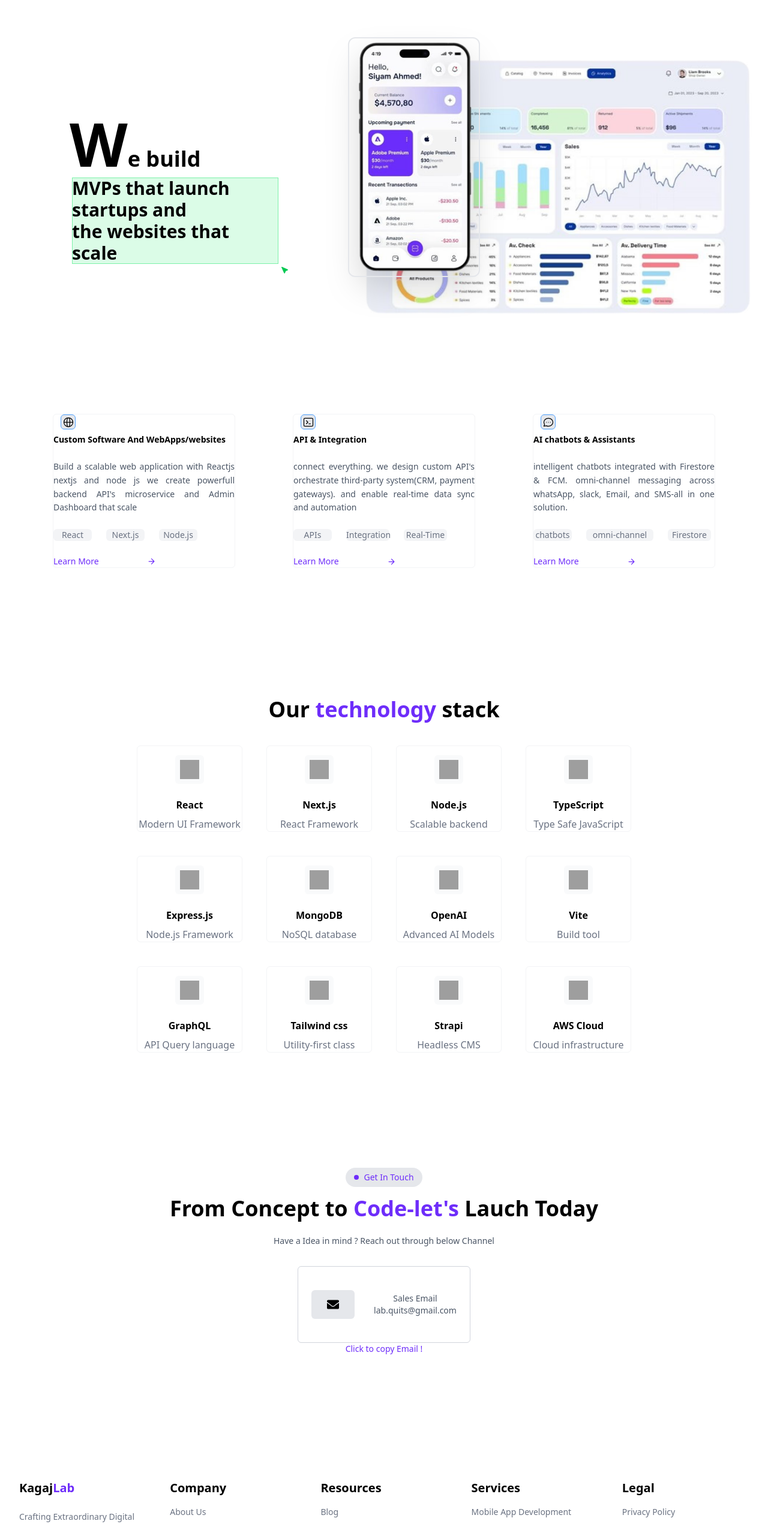
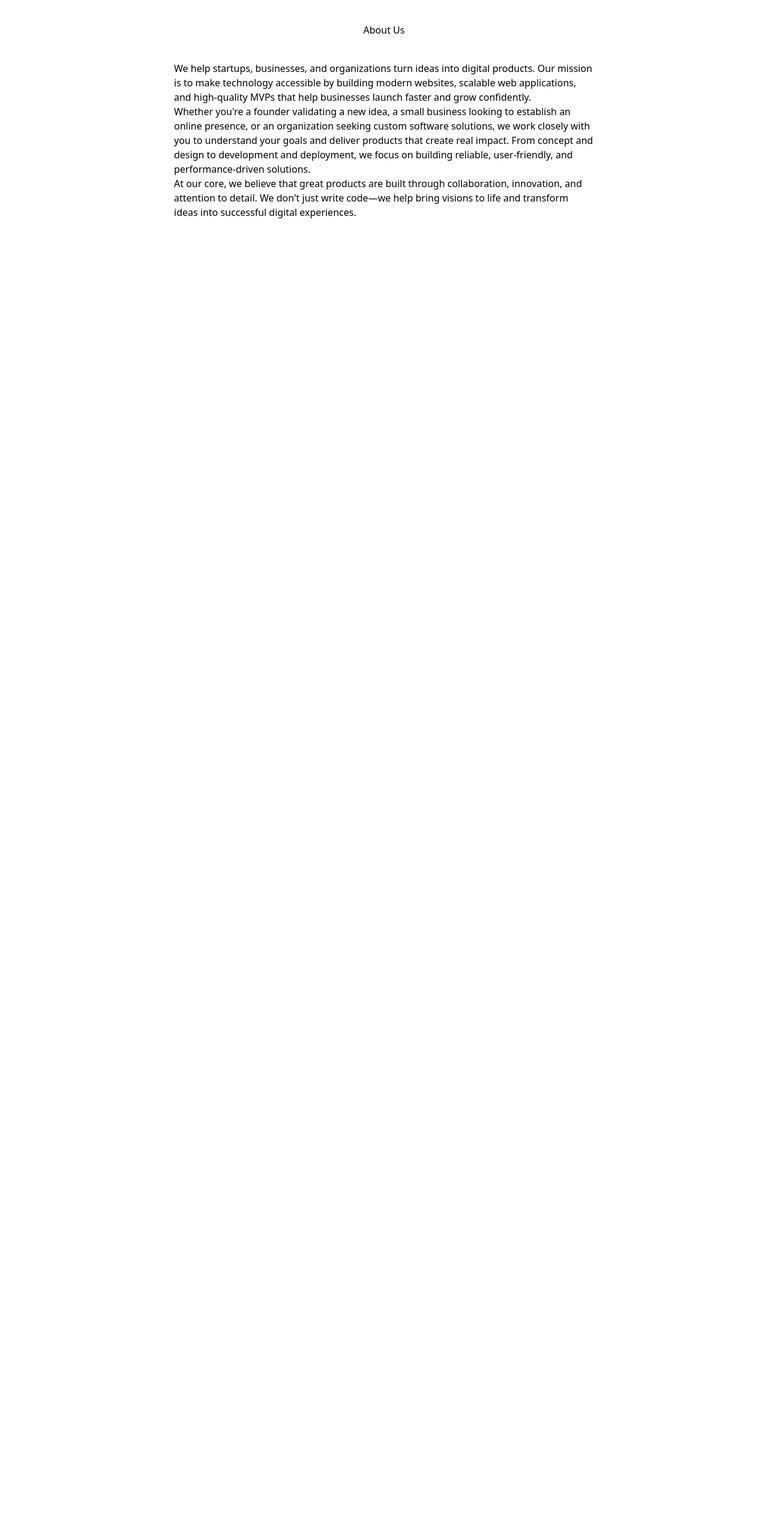
Before and after one commit to manusudha/QbitsLab, a React (Vite) app: page /about-us in a window 1280 px wide. Shown: the part 58-2599 px from the top of the page at 60% size. After the commit the page ends 800 px from the top, so only its background shows below. Built offline with nearby package versions, Linux system fonts and the light colour scheme; grey boxes are pictures that could not be loaded.

Commit message:
ui changes

```diff
--- a/src/App.jsx
+++ b/src/App.jsx
@@ -6,18 +6,29 @@ import Technology from "./Component/Technology"
 import Getintouch from "./Component/Getintouch"
 import Footer from "./Component/Footer"
 import Copyright from "./Component/Copyright"
-import { BrowserRouter } from "react-router-dom"
+import { BrowserRouter,Routes,Route } from "react-router-dom"
+import Aboutus from "./Component/Aboutus"
 export default function  App(){
   const [color,setColor]=useState(false)
   return <div className={`w-full ${color?"bg-black":"bg-white"}`}>
-
+           <BrowserRouter>
               <Navbar color={color} setColor={setColor}/>
+               <Routes>
+                    <Route path="/"
+                       element={
+                        <>
                         <Home/>
                         <Services/>
                         <Technology/>
                         <Getintouch/>
                         <Footer/>
                         <Copyright/>
+                        </>
+                       } />
+
+                    <Route path="/about-us" element={<Aboutus/>}/>
+              </Routes>
+            </BrowserRouter>
 
          </div>
 }
--- /dev/null
+++ b/src/Component/Aboutus.jsx
@@ -0,0 +1,16 @@
+import { div } from "motion/react-client";
+
+export default function Aboutus(){
+    return <div className="w-full m-auto">
+                  <div className="w-full  justify-center items-center w-32">
+                       <div className="flex justify-center items-center mt-10"> About Us</div>
+                       <div className="flex w-[700px] justify-center items-center m-auto mt-10">
+                         We help startups, businesses, and organizations turn ideas into digital products. Our mission is to make technology accessible by building modern websites, scalable web applications, and high-quality MVPs that help businesses launch faster and grow confidently.
+                          <br />
+                         Whether you're a founder validating a new idea, a small business looking to establish an online presence, or an organization seeking custom software solutions, we work closely with you to understand your goals and deliver products that create real impact. From concept and design to development and deployment, we focus on building reliable, user-friendly, and performance-driven solutions.
+                          <br />
+                         At our core, we believe that great products are built through collaboration, innovation, and attention to detail. We don't just write code—we help bring visions to life and transform ideas into successful digital experiences.
+                       </div>
+                  </div>
+           </div>
+}
--- a/src/Component/Footer.jsx
+++ b/src/Component/Footer.jsx
@@ -1,4 +1,6 @@
+import {useNavigate} from "react-router-dom"
 export default function Footer(){
+    const navigate=useNavigate();
     return <div id="footer" className="m-auto mx-auto mt-12 py-8 md:py-12 lg:py-16 w-full px-4 md:px-6 lg:px-8 text-sm">
                             <div className="grid grid-cols-1 sm:grid-cols-2 lg:grid-cols-5 gap-8 md:gap-10">
                                 {/*-------------------------*/}
@@ -8,7 +10,7 @@ export default function Footer(){
                                     <div className="flex flex-col gap-2">
                                         <div className="flex flex-row gap-2 text-gray-500">
                                                     <svg class="w-4 h-4 text-[#6E2DFA]" fill="none" stroke="currentColor" viewBox="0 0 24 24"><path stroke-linecap="round" stroke-linejoin="round" stroke-width="2" d="M3 8l7.89 5.26a2 2 0 002.22 0L21 8M5 19h14a2 2 0 002-2V7a2 2 0 00-2-2H5a2 2 0 00-2 2v10a2 2 0 002 2z"></path></svg>
-                                                    <p>rahul25ya@gmail.com</p>
+                                                    <p>lab.qbits@gmail.com</p>
                                         </div>
                                         <div className="flex flex-row gap-2 text-gray-500">
                                                { /*<svg class="w-4 h-4 text-[#6E2DFA]" fill="none" stroke="currentColor" viewBox="0 0 24 24"><path stroke-linecap="round" stroke-linejoin="round" stroke-width="2" d="M3 5a2 2 0 012-2h3.28a1 1 0 01.948.684l1.498 4.493a1 1 0 01-.502 1.21l-2.257 1.13a11.042 11.042 0 005.516 5.516l1.13-2.257a1 1 0 011.21-.502l4.493 1.498a1 1 0 01.684.949V19a2 2 0 01-2 2h-1C9.716 21 3 14.284 3 6V5z"></path></svg>
@@ -26,15 +28,13 @@ export default function Footer(){
                                 <div className="flex flex-col gap-4">
                                     <p className="text-black text-xl font-semibold">Company</p>
                                     <div className="flex flex-col text-gray-500 gap-2">
-                                        <p>About Us</p>
-                                        <p>Career</p>
+                                        <p onClick={()=>navigate("/about-us",{replace:true})} className="cursor-pointer">About Us</p>
                                         <p>Contact</p>
-                                        <p>Success Stories</p>
                                     </div>
 
                                 </div>
                                 {/*-------------------------*/}
-                                <div className="flex flex-col gap-4">
+                                {/*<div className="flex flex-col gap-4">
                                     <p className="font-semibold text-black text-xl">Resources</p>
                                     <div className="flex flex-col gap-2 text-gray-500">
                                             <p>Blog</p>
@@ -46,7 +46,7 @@ export default function Footer(){
                                             <p>Our Products</p>
                                     </div>
 
-                                </div>
+                                </div>*/}
                                 {/*-------------------------*/}
                                 <div className="flex flex-col gap-4 ">
                                     <p className="text-xl font-semibold">Services</p>
--- a/src/Component/Getintouch.jsx
+++ b/src/Component/Getintouch.jsx
@@ -21,10 +21,10 @@ export default function Getintouch(){
                                     <p>Get In Touch</p>
                                 </div>
                                 <div className="flex gap-2 text-3xl font-bold mt-4">
-                                      <p className="text-4xl font-bold text-center">From Concept to <span class="text-[#6E2DFA]">Code-let's</span> Lauch Today</p>
+                                      <p className="text-4xl font-bold text-center">From Concept to <span class="text-[#6E2DFA]">Code-let's</span> Launch Today</p>
                                 </div>
-                                <div className="text-gray-600 mt-6 text-md text-center">Have a Idea in mind ? Reach out through below Channel </div>
-                                <div className="h-32 w-72 bg-white border border-gray-300 rounded-md flex flex-row gap-8 justify-center items-center hover:text-[#6E2DFA] hover:border-[#6E2DFA] mt-8 cursor-pointer"
+                                <div className="text-gray-600 mt-6 text-md text-center">Have an Idea in mind ? Reach out through below Channel </div>
+                                <a href="mailto:lab.qbits@gmail.com" className="h-32 w-72 bg-white border border-gray-300 rounded-md flex flex-row gap-8 justify-center items-center hover:text-[#6E2DFA] hover:border-[#6E2DFA] mt-8 cursor-pointer"
                                      onClick={handleCopy}
                                 >
                                             <div className="flex justify-center items-center h-12 w-18 bg-gray-200 rounded-md">
@@ -32,10 +32,10 @@ export default function Getintouch(){
                                             </div>
                                             <div className="flex flex-col justify-center items-center ">
                                                     <div className="text-gray-600" >Sales Email</div>
-                                                    <div className="text-gray-600">lab.quits@gmail.com</div>
+                                                    <div className="text-gray-600">lab.qbits@gmail.com</div>
                                             </div>
 
-                                </div>
+                                </a>
                                 <div className="text-[#6E2DFA]"> Click to copy Email !</div>
            </div>
 }
--- a/src/Component/Navbar.jsx
+++ b/src/Component/Navbar.jsx
@@ -22,8 +22,8 @@ const [isActive,setIsActive ]=useState(false)
                           <ul className="md:flex md:flex-row justify-between md:w-96 md:text-center md:my-auto">
                                {/*<li className="w-[30px] h-[30px]   flex justify-center items-center border-2 border-gray-200 rounded-full md:text-center md:text-[20px] md:text-[20px] md:text-blue-700 md:cursor-pointer" onClick={()=>setColor(!color)}><svg className="bg-gray-100 backdrop-opacity-10" xmlns="http://www.w3.org/2000/svg" width="24" height="24" viewBox="0 0 24 24" fill="none" stroke="currentColor" stroke-width="2" stroke-linecap="round" stroke-linejoin="round" class="lucide lucide-moon h-4 w-4 text-neutral-500 dark:text-neutral-500"><path d="M12 3a6 6 0 0 0 9 9 9 9 0 1 1-9-9Z"></path></svg></li>*/}
                                <Link smooth to="#services" className="cursor-pointer md:text-center md:my-auto md:text-[15px]  text-[#6E2DFA] font-semibold ">Services</Link>
-                               <Link smmoth to="#technology"className="cursor-pointer md:text-center md:my-auto md:text-[15px]  text-[#6E2DFA] font-semibold pr-4">Technology Stack</Link>
-                               <Link smmoth to="#getintouch"className="cursor-pointer md:text-center md:my-auto md:text-[15px]  text-[#6E2DFA] pr-4 font-semibold ">Contact us</Link>
+                               <Link smooth to="#technology"className="cursor-pointer md:text-center md:my-auto md:text-[15px]  text-[#6E2DFA] font-semibold pr-4">Technology Stack</Link>
+                               <Link smooth to="#getintouch"className="cursor-pointer md:text-center md:my-auto md:text-[15px]  text-[#6E2DFA] pr-4 font-semibold ">Contact us</Link>
                           </ul>
                      </span>
                   </div>
--- a/src/Component/Services.jsx
+++ b/src/Component/Services.jsx
@@ -10,7 +10,7 @@ export default function Services(){
                         </div>
                         <div className="flex flex-col gap-6 h-[240px] ">
                             <div className="text-justify font-bold hover:text-[#6E2DFA] text-sm">Custom Software And WebApps/websites</div>
-                                <article ><p className="text-justify leading-relaxed text-gray-600 text-sm">Build a scalable web application with Reactjs nextjs and node js we create powerfull backend API's microservice and Admin Dashboard that scale</p></article>
+                                <article ><p className="text-justify leading-relaxed text-gray-600 text-sm">Build a scalable web application with Reactjs nextjs and node js we create powerful backend APIs microservice and Admin Dashboard that scale</p></article>
                                 <div className="flex flex-row gap-6">
                                     <span className="text-center w-16 bg-gray-100 text-gray-500 rounded-md text-sm">React</span>
                                     <span className="text-center w-16 bg-gray-100 text-gray-500 rounded-md text-sm">Next.js</span>
@@ -46,7 +46,7 @@ export default function Services(){
                            </div>
                         <div className="flex flex-col gap-6 h-[240px]">
                             <div className="text-justify font-bold hover:text-[#6E2DFA] text-sm">AI chatbots & Assistants</div>
-                                <article ><p className="text-justify leading-relaxed text-gray-600 text-sm">intelligent chatbots integrated with Firestore & FCM. omni-channel messaging across whatsApp, slack, Email, and SMS-all in one solution.</p></article>
+                                <article ><p className="text-justify leading-relaxed text-gray-600 text-sm">intelligent chatbots integrated with Firestore & FCM. omni-channel messaging across WhatsApp, Slack, Email, and SMS - all in one solution.</p></article>
                                 <div className="flex flex-row gap-6">
                                     <span className="text-center w-16 bg-gray-100 text-gray-500 rounded-md text-sm">chatbots</span>
                                     <span className="text-center w-28 bg-gray-100 text-gray-500 rounded-md text-sm">omni-channel</span>
--- a/src/main.jsx
+++ b/src/main.jsx
@@ -5,7 +5,7 @@ import './index.css'
 import App from './App.jsx'
 
 createRoot(document.getElementById('root')).render(
-  <BrowserRouter>
+
     <App />
-  </BrowserRouter>
+
 )
```
Also changed, not shown: 1 other file (tests, documents, lock files or other folders). Lines whose indentation alone changed are shown as unchanged.
